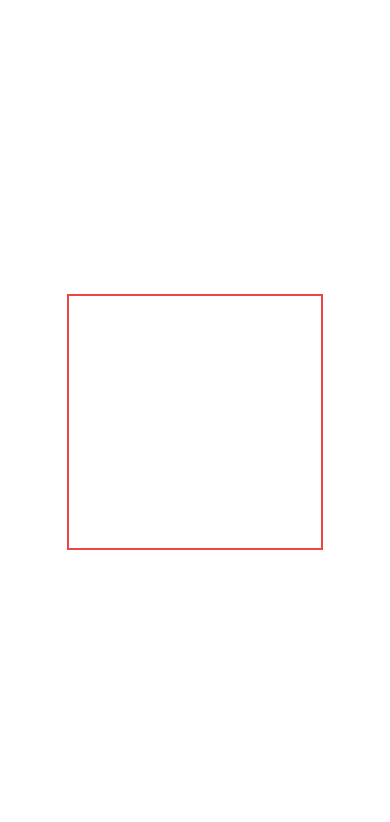
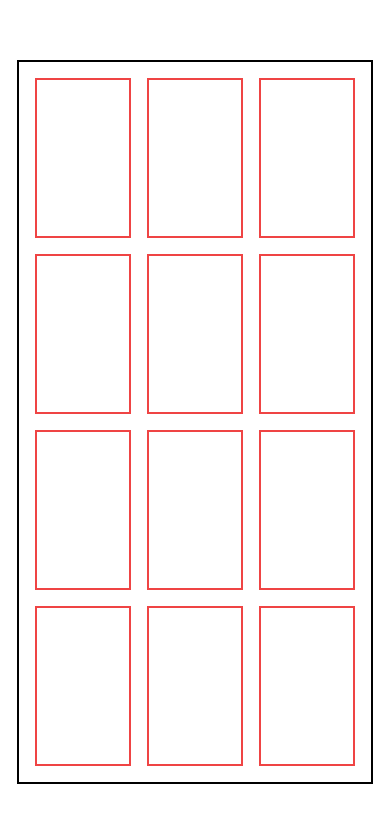
Before and after one commit to will-atkinson02/React-Memory-Game, a React (Vite) app: page / in a window 390 px wide. Shown: the top 822 px of the page. Built offline with nearby package versions, Linux system fonts and the light colour scheme.

Commit message:
Made cards change colour onClick, and created a grid system which is responsive to orientation change

```diff
--- a/src/App.jsx
+++ b/src/App.jsx
@@ -1,13 +1,12 @@
-import { useState } from 'react'
-import Card from './components/Card'
 import "./index.css"
+import GameBoard from "./components/GameBoard"
 
 function App() {
 
   return (
     <>
-      <div className='flex justify-center items-center h-screen'>
-        <Card></Card>
+      <div className="flex justify-center items-center h-screen">
+        <GameBoard></GameBoard>
       </div>
     </>
   )
--- a/src/components/Card.jsx
+++ b/src/components/Card.jsx
@@ -1,6 +1,13 @@
-export default function Card()
+import { useState } from "react";
+
+export default function Card({ id })
 {
+    const [isFlipped, setIsFlipped] = useState(false);
+
     return (
-        <div className="w-64 h-64 border-2 border-red-500"></div>
+        <div
+            onClick={() => setIsFlipped(true)}
+            className={`w-24 h-40 m-2 border-2 border-red-500 ${isFlipped ? "bg-red-500" : "bg-white"}`}
+        ></div>
     )
 }
--- /dev/null
+++ b/src/components/GameBoard.jsx
@@ -0,0 +1,12 @@
+import Card from './Card'
+
+export default function GameBoard()
+{
+    return (
+        <div className="grid portrait:grid-cols-3 portrait:grid-rows-4 landscape:grid-cols-4 landscape:grid-rows-3   p-2 border-2 border-black">
+            {[...Array(12)].map((id) => (
+                <Card></Card>
+            ))}
+        </div>
+    )
+}
--- a/tailwind.config.js
+++ b/tailwind.config.js
@@ -7,5 +7,10 @@ export default {
   theme: {
     extend: {},
   },
-  plugins: [],
+  plugins: [
+    function({ addVariant }) {
+      addVariant('portrait', '@media (orientation: portrait)');
+      addVariant('landscape', '@media (orientation: landscape)');
+    }
+  ],
 }
```
